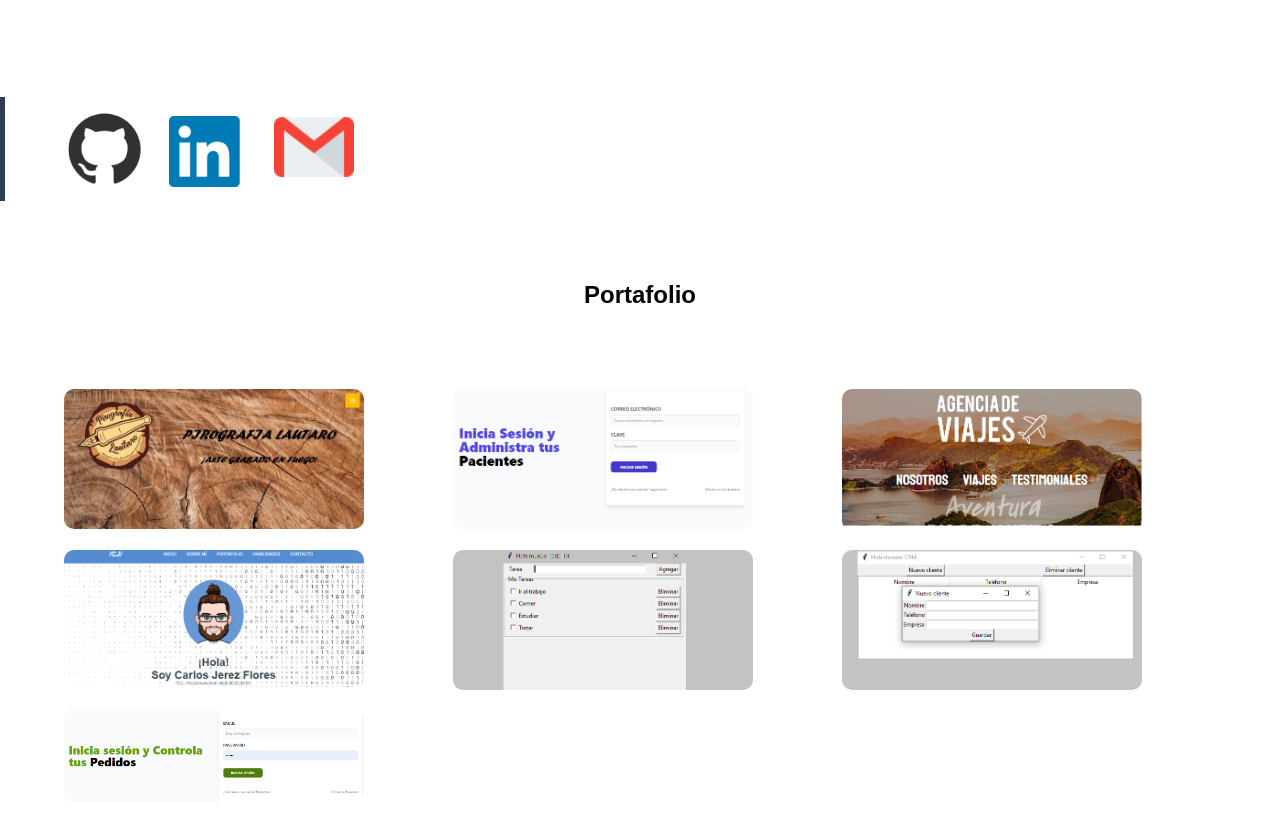
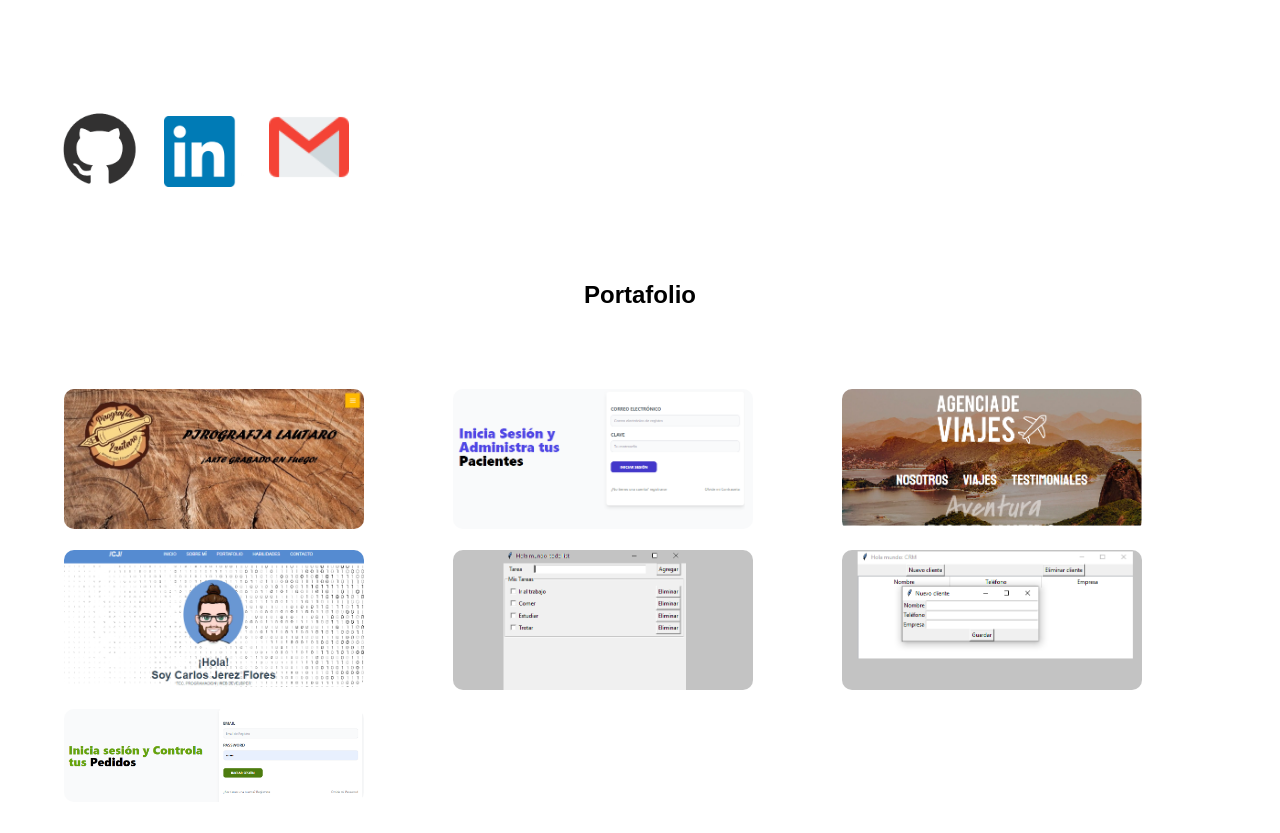
Before and after one commit to Mkinita/CJ2, a plain HTML site: page index.html in a window 1280 px wide. Shown: the part 1085-1918 px from the top of the page. Drawn offline with Linux system fonts and the light colour scheme; a script that the page names is missing.

Commit message:
Update styles.css

```diff
--- a/CSS/styles.css
+++ b/CSS/styles.css
@@ -227,9 +227,11 @@
 }
 
 .social{
-    border-left: var(--secondary) 5px solid;
+    border-left: var(--secondary) 5px solid
+        text-align: center;
     padding-left: 50px;
 }
+
 
 .about img {
     width: 80px;
```
